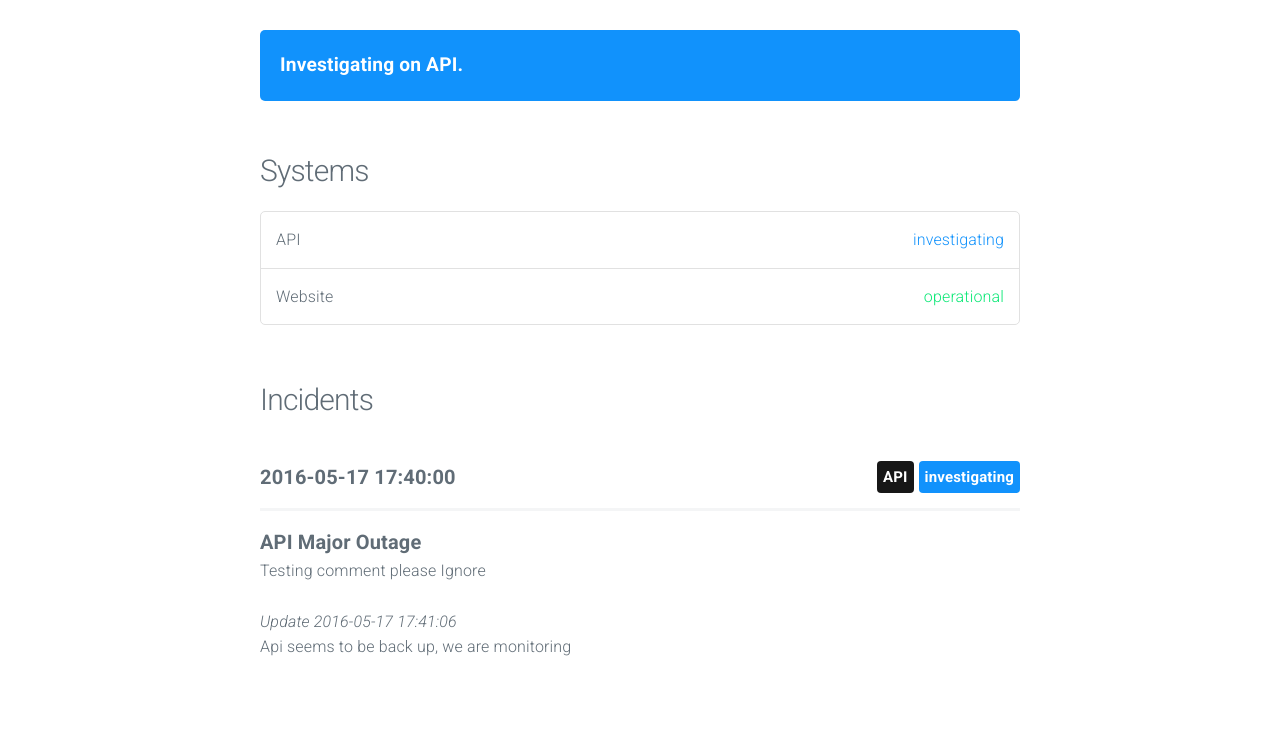
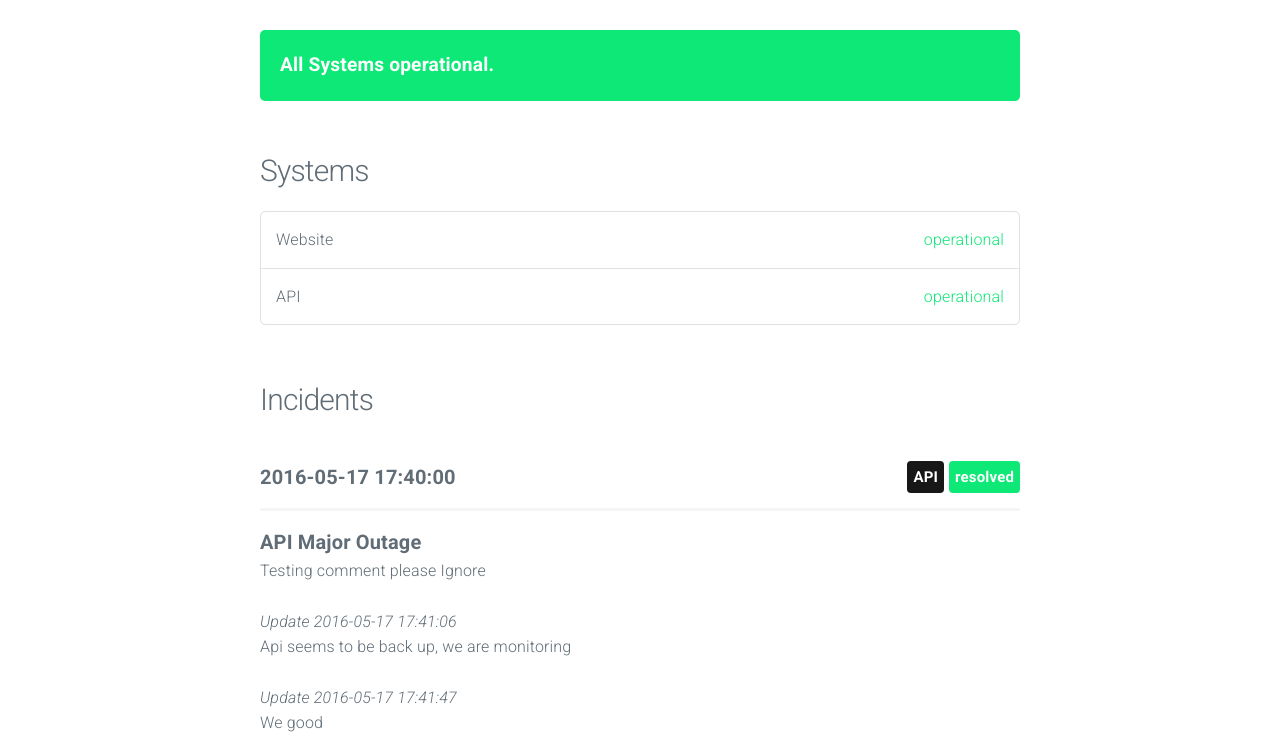
Before and after one commit to rogerswingle/status-demo, a plain HTML site: page index.html in a window 1280 px wide. Shown: the part 55-800 px from the top of the page. Drawn offline with nearby package versions, Linux system fonts and the light colour scheme.

Commit message:
update index

```diff
--- a/index.html
+++ b/index.html
@@ -31,22 +31,20 @@
 
 			<section class="container" id="main">
 
-
-					<div class="panel investigating">
-						Investigating on API.
+					<div class="panel operational">
+						All Systems operational.
 					</div>
-
 
 
 				<h4>Systems</h4>
 				<ul class="systems">
 
 					<li>
-						API <span class="status investigating">investigating</span>
+						Website <span class="status operational">operational</span>
 					</li>
 
 					<li>
-						Website <span class="status operational">operational</span>
+						API <span class="status operational">operational</span>
 					</li>
 
 				</ul>
@@ -58,7 +56,7 @@
 						<span class="date">2016-05-17 17:40:00</span>
 
 
-							<span class="label investigating float-right">investigating</span>
+							<span class="label operational float-right">resolved</span>
 
 
 							<span class="label system float-right">API</span>
@@ -70,6 +68,10 @@
 
 							<p><em>Update 2016-05-17 17:41:06</em><br/>
 							Api seems to be back up, we are monitoring
+							</p>
+
+							<p><em>Update 2016-05-17 17:41:47</em><br/>
+							We good
 							</p>
 
 					</div>
```
